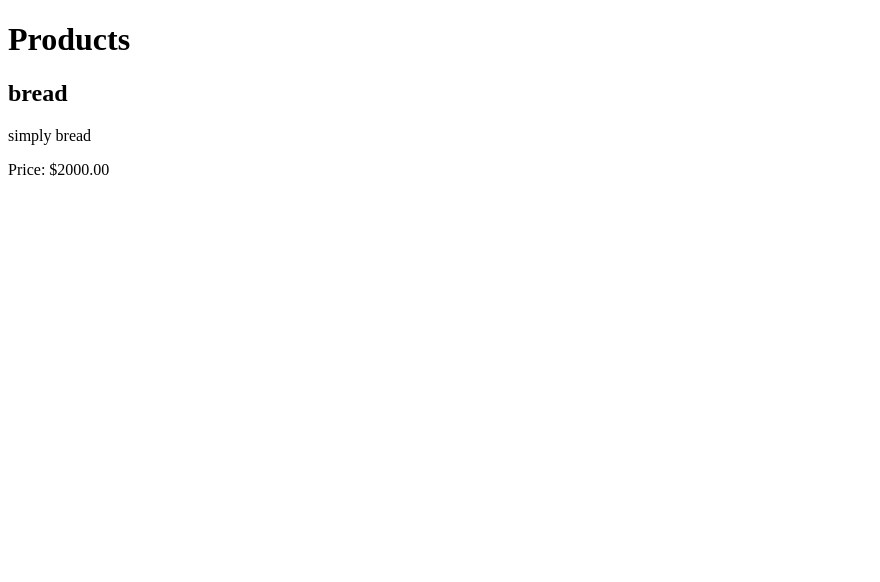
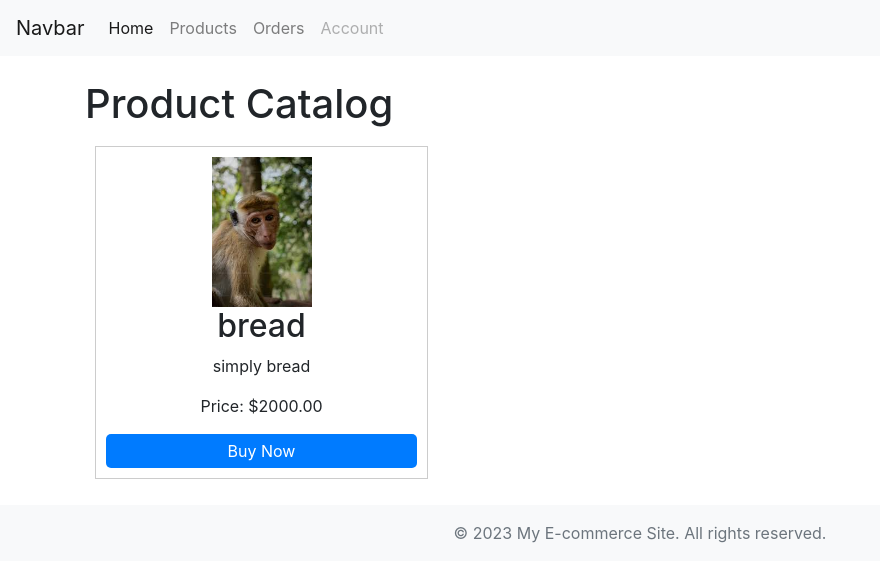
Before and after one commit to ghost-mann/reimagined-meme, a Django app: page / in a window 1280 px wide. Shown: the top 582 px of the page, without its empty margins (0-880 px from the left). Run offline with Django 5.2, Linux system fonts and the light colour scheme; data comes from the database, SQL or seed files in the repository; both versions use the stored data as it was after the commit; some libraries are stand-ins or nearby versions.

Commit message:
feat: added products_list.html and product_detail.html in views.py to display product information.Added product table in models.py and product url patterns in urls.py

```diff
--- a/ecom/ecom/urls.py
+++ b/ecom/ecom/urls.py
@@ -18,12 +18,12 @@ from django.contrib import admin
 from django.urls import path, include
 from django.conf import settings
 from django.conf.urls.static import static
-from products.views import product_list
+from products import views  # Direct import
 
 urlpatterns = [
     path('admin/', admin.site.urls),
-    path('', product_list, name='home'),
-    path('products/', include('products.urls')),  # Includes products app URLs
+    path('', views.product_list, name='home'),
+    path('products/', include(('products.urls', 'products'), namespace='products')),
 ]
 
 if settings.DEBUG:
--- a/ecom/products/models.py
+++ b/ecom/products/models.py
@@ -5,6 +5,8 @@ class Product (models.Model):
     price = models.DecimalField(max_digits=10, decimal_places=2)
     description = models.TextField()
     image = models.ImageField(upload_to='products/', null=True, blank=True)
+    created_at = models.DateTimeField(auto_now_add=True)
+    updated_at = models.DateTimeField(auto_now=True)
 
     def __str__(self):
         return self.name
--- a/ecom/products/templates/base.html
+++ b/ecom/products/templates/base.html
@@ -1,24 +1,45 @@
 <!DOCTYPE html>
 <html>
 <head>
-    <title>{% block title %}My E-commerce Site{% endblock %}</title>
+    <title>{% block title %}E-com{% endblock %}</title>
     <meta charset="UTF-8">
     <meta name="viewport" content="width=device-width, initial-scale=1.0">
+    <!-- Bootstrap CSS -->
+    <link rel="stylesheet" href="https://stackpath.bootstrapcdn.com/bootstrap/4.5.2/css/bootstrap.min.css">
 </head>
 <body>
     <header>
-        <nav>
-            <!-- Add your navigation here -->
+        <nav class="navbar navbar-expand-lg navbar-light bg-light">
+            <a class="navbar-brand" href="#">Navbar</a>
+            <button class="navbar-toggler" type="button" data-toggle="collapse" data-target="#navbarNavAltMarkup"
+                aria-controls="navbarNavAltMarkup" aria-expanded="false" aria-label="Toggle navigation">
+                <span class="navbar-toggler-icon"></span>
+            </button>
+            <div class="collapse navbar-collapse" id="navbarNavAltMarkup">
+                <div class="navbar-nav">
+                    <a class="nav-item nav-link active" href="#">Home <span class="sr-only">(current)</span></a>
+                    <a class="nav-item nav-link" href="#">Products</a>
+                    <a class="nav-item nav-link" href="#">Orders</a>
+                    <a class="nav-item nav-link disabled" href="#">Account</a>
+                </div>
+            </div>
         </nav>
     </header>
 
-    <main>
+    <main class="container mt-4">
         {% block content %}
         {% endblock %}
     </main>
 
-    <footer>
-        <!-- Add your footer content here -->
+    <footer class="footer mt-auto py-3 bg-light">
+        <div class="container text-center">
+            <span class="text-muted">&copy; 2023 My E-commerce Site. All rights reserved.</span>
+        </div>
     </footer>
+
+    <!-- Bootstrap JS and dependencies -->
+    <script src="https://code.jquery.com/jquery-3.5.1.slim.min.js"></script>
+    <script src="https://cdn.jsdelivr.net/npm/@popperjs/core@2.5.3/dist/umd/popper.min.js"></script>
+    <script src="https://stackpath.bootstrapcdn.com/bootstrap/4.5.2/js/bootstrap.min.js"></script>
 </body>
 </html>
--- a/ecom/products/templates/products/products_list.html
+++ b/ecom/products/templates/products/products_list.html
@@ -1,14 +1,60 @@
 {% extends 'base.html' %}
 
 {% block content %}
-<h1>Products</h1>
-<div class="products">
-    {% for product in products %}
-        <div class="product">
-            <h2>{{ product.name }}</h2>
-            <p>{{ product.description }}</p>
-            <p>Price: ${{ product.price }}</p>
-        </div>
-    {% endfor %}
-</div>
+<head>
+    <meta charset="UTF-8">
+    <title>Product Catalog</title>
+    <style>
+        /* Add CSS styles for flex container and items */
+        .product-list {
+            display: flex;
+            flex-wrap: wrap; /* Allow items to wrap to the next row if necessary */
+            justify-content: space-between; /* Space items evenly along the main axis */
+            list-style: none; /* Remove list styles */
+            padding: 0;
+        }
+
+        .product-item {
+            flex: 1; /* Grow to fill available space evenly */
+            max-width: 30%; /* Limit item width to avoid overcrowding */
+            margin: 10px; /* Add spacing between items */
+            border: 1px solid #ccc; /* Add a border for visual separation */
+            padding: 10px;
+            text-align: center;
+        }
+
+        /* Style the "Buy Now" button */
+        .buy-now-button {
+            display: block;
+            margin-top: 10px;
+            background-color: #007bff;
+            color: #fff;
+            text-decoration: none;
+            padding: 5px 10px;
+            border-radius: 5px;
+        }
+    </style>
+</head>
+<body>
+    <h1>Product Catalog</h1>
+
+    <ul class="product-list">
+{% for product in products %}
+    <li class="product-item">
+        <a href="{% url 'products:product_detail' product.pk %}">
+            {% if product.image %}
+                <img src="{{ product.image.url }}" alt="{{ product.name }}" width="100">
+            {% else %}
+                <img src="/static/default-image.jpeg" alt="Default Image" width="100">
+            {% endif %}
+        </a>
+        <h2>{{ product.name }}</h2>
+        <p>{{ product.description }}</p>
+        <p>Price: ${{ product.price }}</p>
+        <a href="#" class="buy-now-button">Buy Now</a>
+    </li>
+{% endfor %}
+
+    </ul>
+</body>
 {% endblock %}
--- a/ecom/products/urls.py
+++ b/ecom/products/urls.py
@@ -1,6 +1,9 @@
 from django.urls import path
-from .views import product_list
+from . import views
+
+app_name = 'products'
 
 urlpatterns = [
-    path('', product_list, name='product_list'),
+    path('', views.product_list, name='product_list'),
+    path('product<int:pk>/', views.product_detail, name='product_detail'),
 ]
--- a/ecom/products/views.py
+++ b/ecom/products/views.py
@@ -4,3 +4,11 @@ from .models import Product
 def product_list(request):
     products = Product.objects.all()
     return render(request, 'products/products_list.html', {'products': products})
+
+def product_detail(request, pk):
+    product = Product.objects.get(pk=pk)
+    return render(request, 'products/product_detail.html', {'product': product})
+
+from django.http import HttpResponse
+def home(request):
+    return HttpResponse("Hello, world. You're at the product page.")
```
Also changed, not shown: ecom/products/templates/products/product_detail.html (added, +20 -0 lines), ecom/db.sqlite3, ecom/products/migrations/0002_product_created_at_product_updated_at.py (added), static/default-image.jpeg (added).
